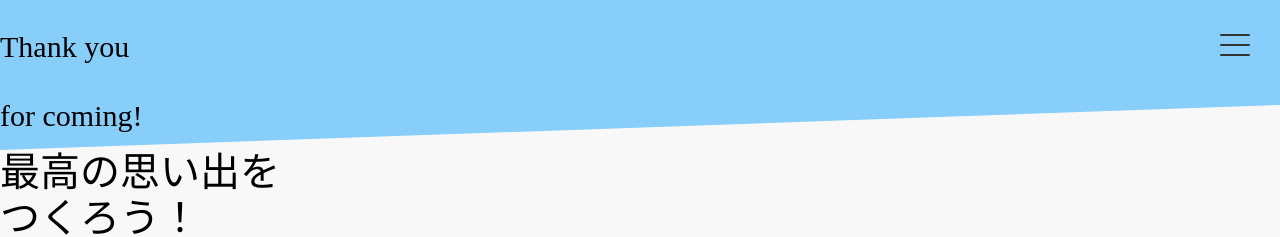
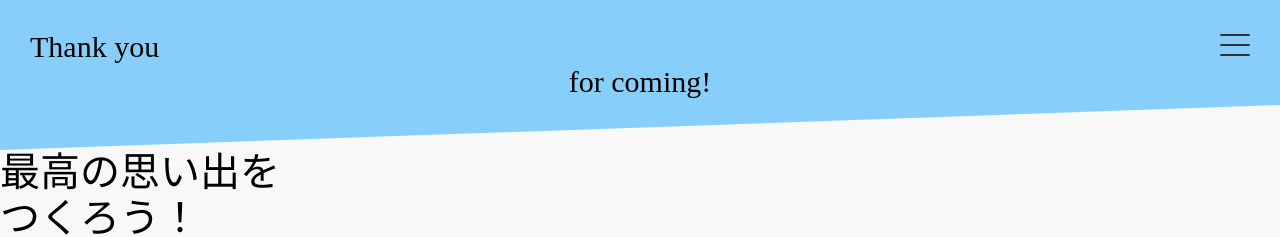
Before and after one commit to kokoro37/kokoriko, a plain HTML site: page index.html in a window 1280 px wide. Shown: the top 237 px of the page. Drawn offline with Linux system fonts and the light colour scheme.

Commit message:
Update style.css

```diff
--- a/style.css
+++ b/style.css
@@ -155,3 +155,12 @@ h2 img{
     height: 400px;
     width: 300px;
 }
+
+
+.momo{
+    text-align: center;
+}
+
+.mimi{
+    position: fixed;left: 30px;
+}
```
